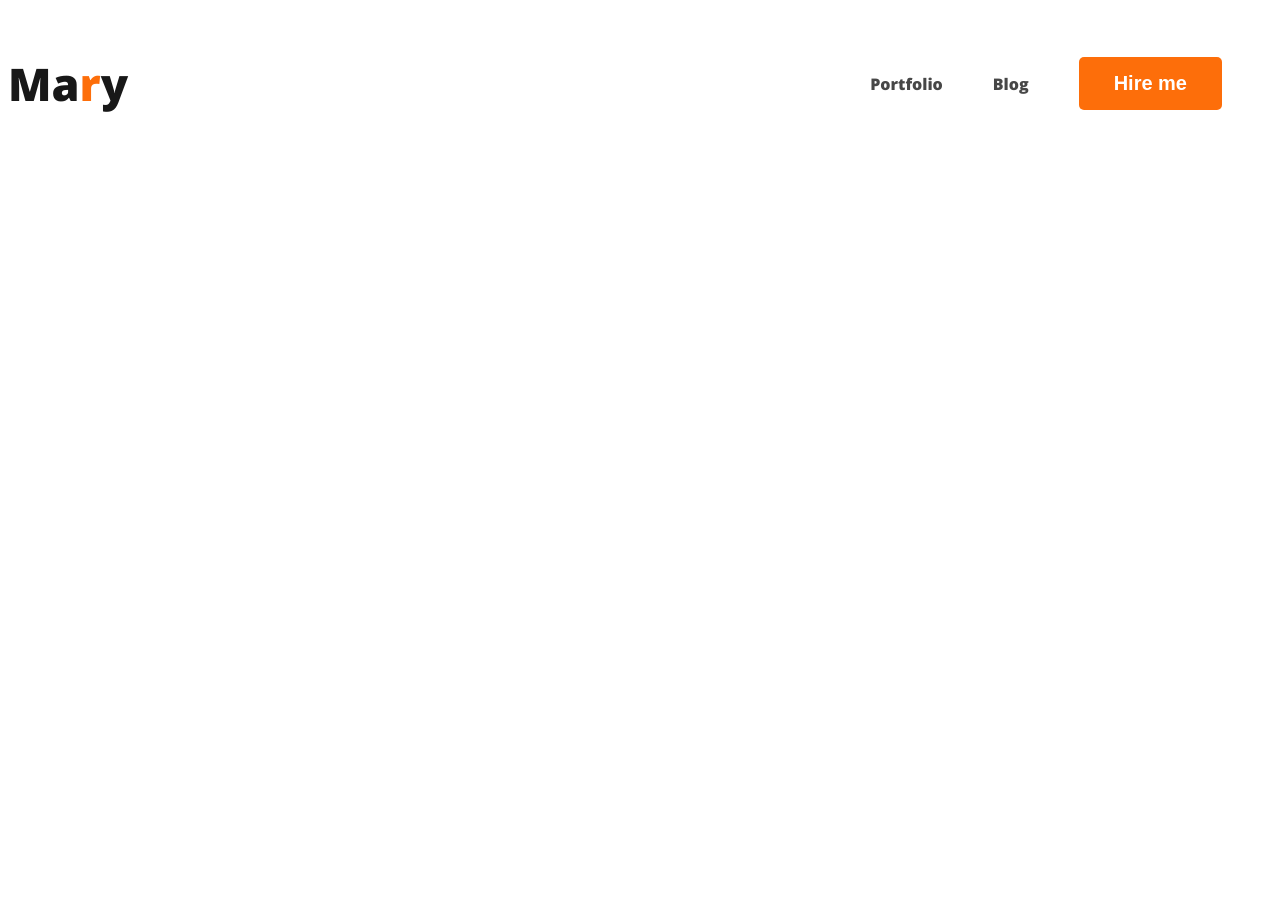
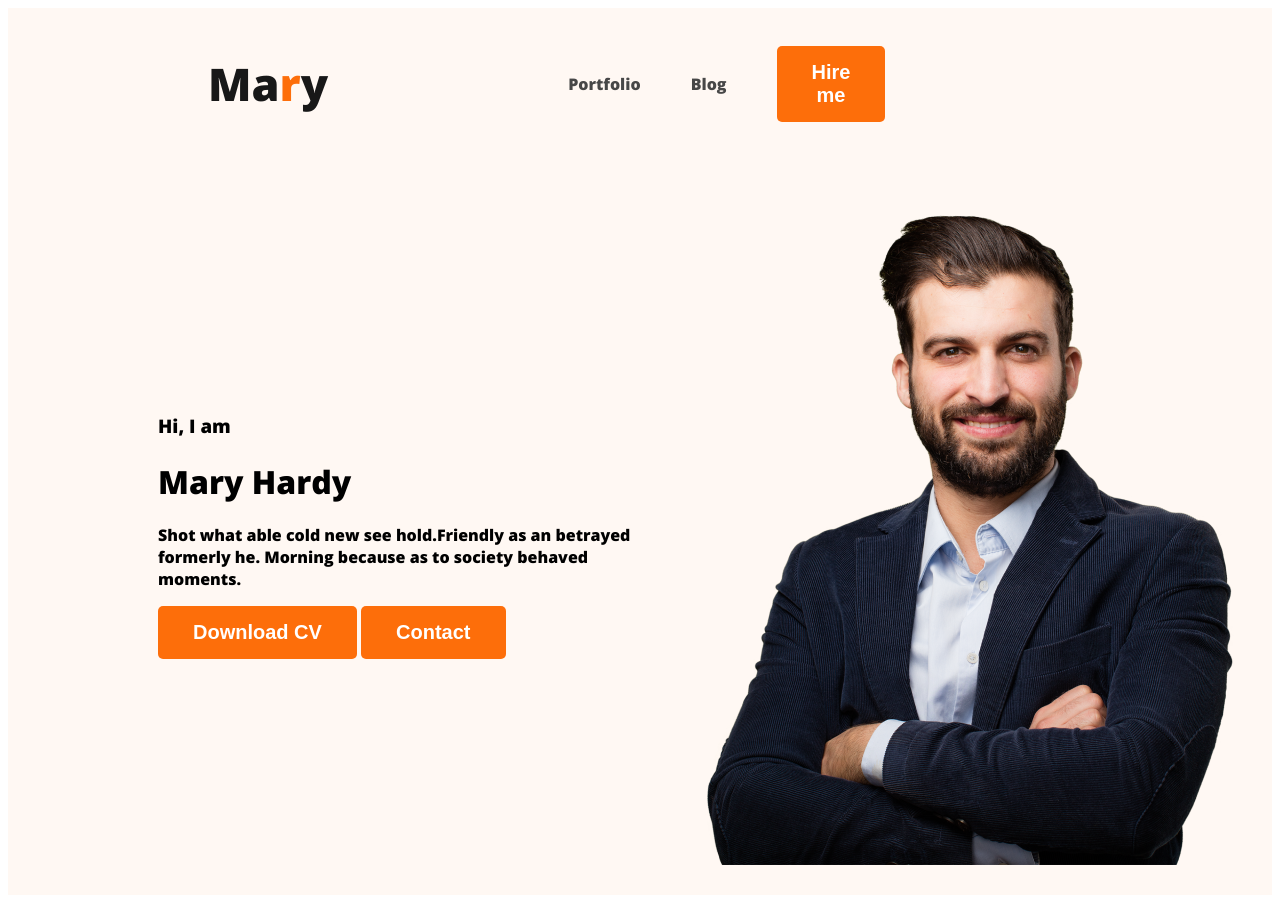
Before and after one commit to rohitdeb2233/webdeveloper-portfolio, a plain HTML site: page index.html in a window 1280 px wide. Before the commit the page ends 800 px from the top, so only its background shows below. Drawn offline with nearby package versions, Linux system fonts and the light colour scheme.

Commit message:
image add

```diff
--- a/index.html
+++ b/index.html
@@ -10,7 +10,7 @@
  <link rel="stylesheet" href="styles/portfolio.css">
 </head>
 <body>
-    <header>
+    <header class="header">
      <nav>
         <h3 class="nav-title">Ma<span class="text-primary">r</span>y</h3>
         <ul>
@@ -23,6 +23,22 @@
 
 
      </nav>
+     <div class="banner">
+        <div class="banner-content">
+            <h3 class="banner-greeting">Hi, I am</h3>
+        <h1 class="banner-title">Mary Hardy</h1>
+        <p>Shot what able cold new see hold.Friendly as an betrayed formerly he. Morning because as to society behaved moments.</p>
+        <button class="btn-primary">Download CV</button>
+        <button class="btn-primary">Contact</button>
+    </div>
+     <img class="prfile-pic" src="images/hardy.png" alt="">
+    </div>
+
+
     </header>
+    <main>
+
+
+    </main>
 </body>
 </html>
--- a/styles/portfolio.css
+++ b/styles/portfolio.css
@@ -21,7 +21,12 @@ body {
 
 }
 
-/* nav related styles */
+/* nav related styles */nav>ul {
+
+    display: flex;
+    align-items: center;
+    margin:0px 200px ;
+}
 .nav-title {
     color: #181818;
     font-size: 45px;
@@ -32,14 +37,10 @@ nav {
     display: flex;
     justify-content: space-between;
     align-items: center;
+    margin: 0 200px;
 }
 
-nav>ul {
 
-    display: flex;
-    align-items: center;
-
-}
 
 nav li {
     list-style: none;
@@ -52,3 +53,17 @@ nav a {
     text-decoration: none;
     color: #474747;
 }
+/* header related style */
+.header{
+    background-color: #FFF8F3;
+}
+.banner{
+    padding: 30px 30px 30px 150px;
+    display: flex;
+    align-items: center;
+
+}
+.banner .profile-pic{
+ width: 500px;
+
+}
```
